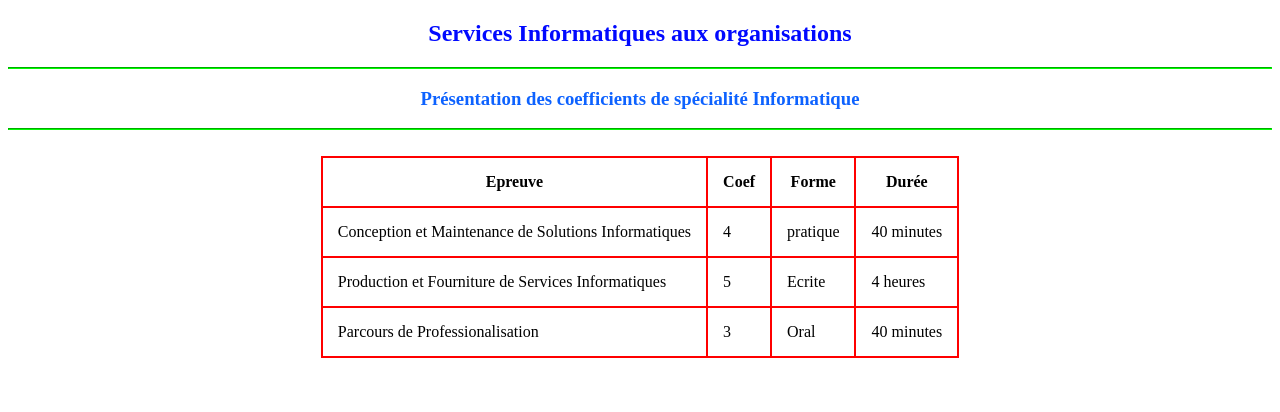
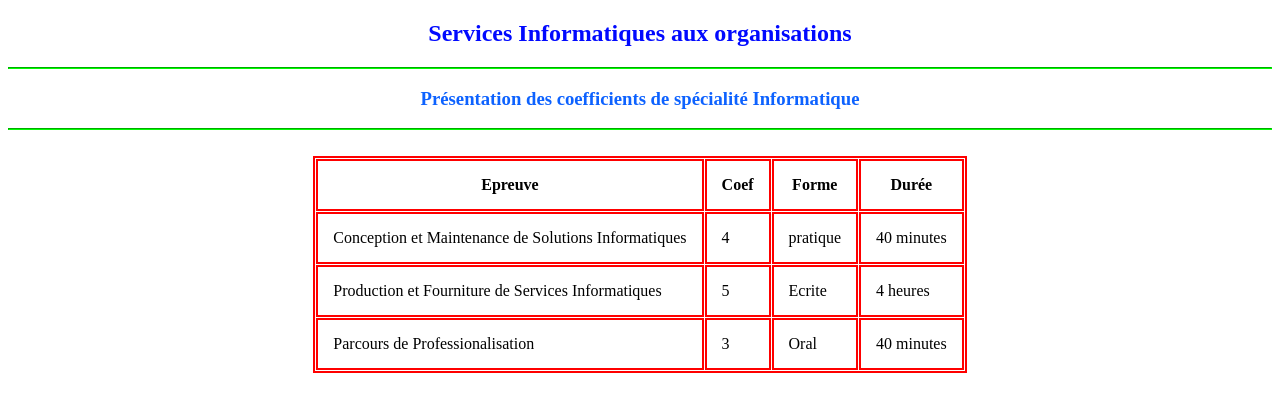
Before and after one commit to valentinsmck/AP4-mission, a plain HTML site: page sio.html in a window 1280 px wide. Drawn offline with Linux system fonts and the light colour scheme.

Commit message:
Update sio.html

```diff
--- a/sio.html
+++ b/sio.html
@@ -11,11 +11,16 @@
     <h3 style="color: #0D62FF;text-align: center;"> Présentation des coefficients de spécialité Informatique</h3>
     <hr style="border-color:rgb(0, 255, 0);">
     <style>
-        table,td,th
+        td,th
         {
             padding: 15px;
             border: 2px solid rgb(255, 0, 0);
-            border-collapse: collapse;
+            border-collapse: separate;
+        }
+        table
+        {
+            border-spacing: 1px;
+            border: 2px solid rgb(255, 0, 0);
             margin-left: auto;
             margin-right: auto;
         }
```
